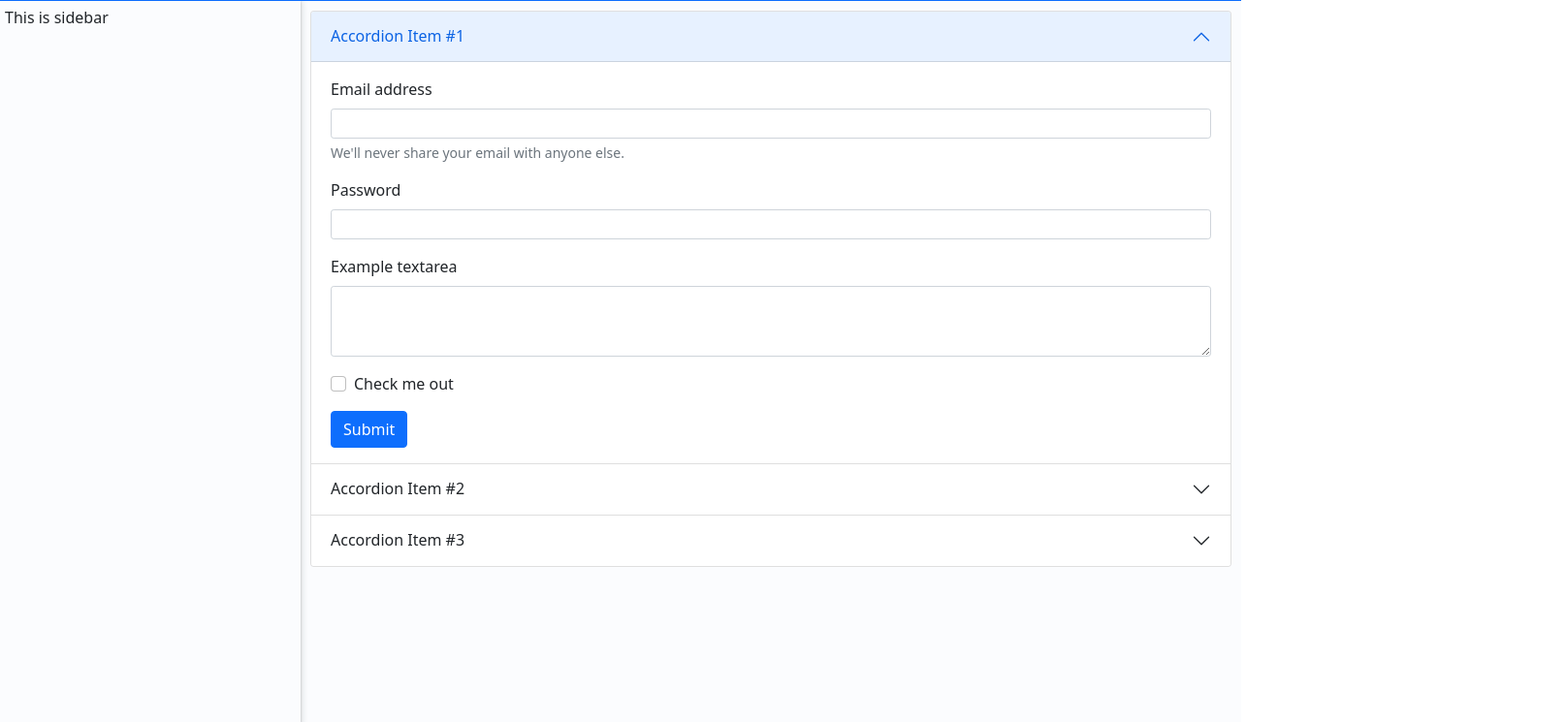
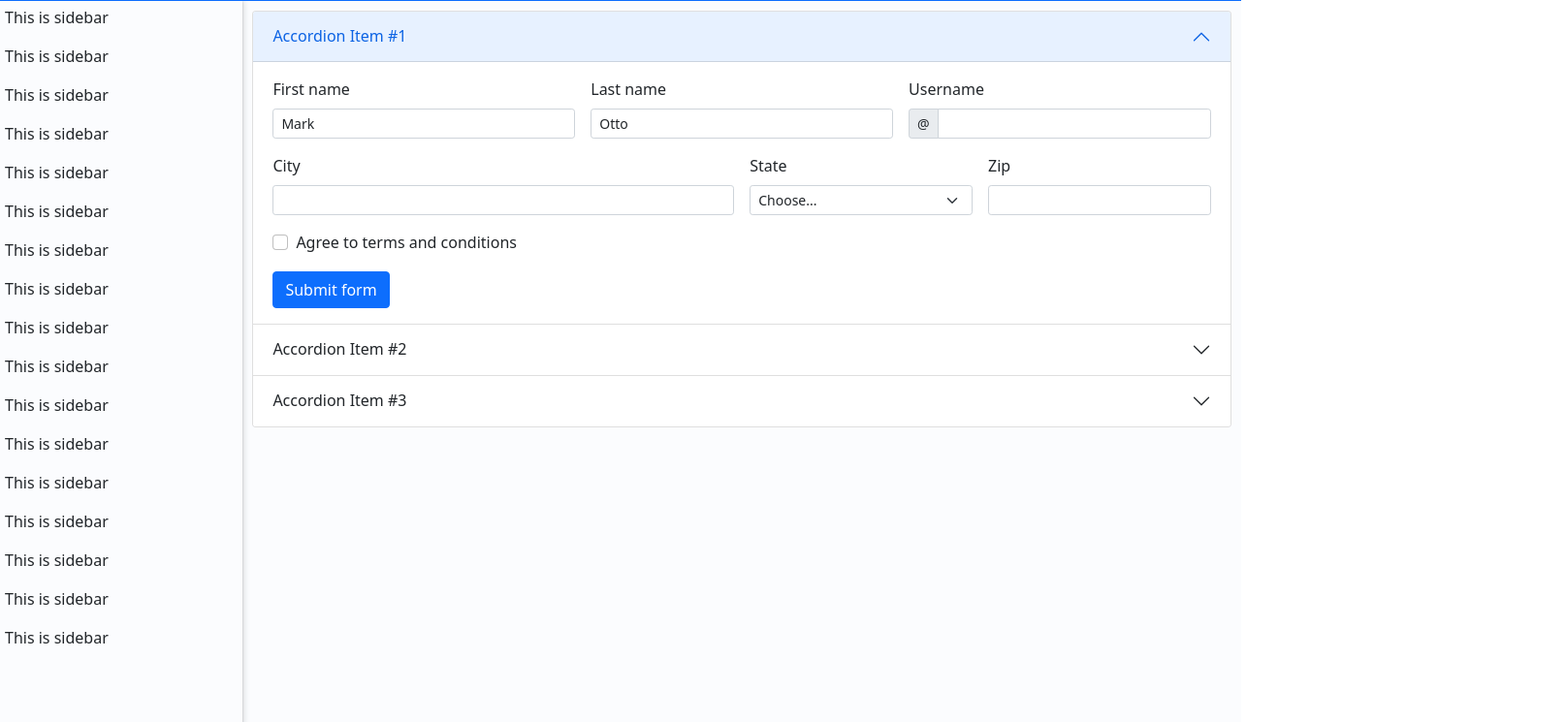
Before and after one commit to shahidkhanafridi/BS5-Responsive-Admin, a plain HTML site: page index.html in a window 1280 px wide. Shown: the part 55-800 px from the top of the page at 97% size, 1615 px wide, since content can reach past the window. Drawn offline with Linux system fonts and the light colour scheme.

Commit message:
custom class for small form controls
custom css class added to make form-control

```diff
--- a/designs/custom-stylesheet.css
+++ b/designs/custom-stylesheet.css
@@ -1,11 +1,25 @@
+::-webkit-scrollbar {
+  width: 10px;
+}
+::-webkit-scrollbar-thumb {
+  min-height:50px;
+  background-color:#888;
+  height: 50px;
+}
+::-webkit-scrollbar-track {
+    background: #e3e3e3;
+}
 
 #wrapper {
   overflow-x: hidden;
   background: #fbfcfe;
+  height: calc(100vh - 56px);
 }
 
 #wrapper #sidebar-wrapper {
-  min-height: calc(100vh - 56px);
+  overflow-x: hidden;
+  overflow-y: scroll;
+  height: 100%;
   margin-left: -310px;
   padding: 5px;
   -webkit-transition: margin .25s ease-out;
@@ -20,7 +34,9 @@
 }
 
 #wrapper #page-content-wrapper {
-  min-width: 100vw;
+  overflow-y: scroll;
+  height: 100%;
+  min-width: calc(100vw -10px);
   padding: 10px;
 }
 
@@ -36,3 +52,12 @@
     margin-left: -310px;
   }
 }
+
+/* custom class for overriding bootstrap default class for small size controls */
+
+.form-control-all-sm .form-control, .form-control-all-sm .form-select, .form-control-all-sm .input-group .input-group-text {
+  min-height: calc(1.5em + .5rem + 2px);
+  padding: .25rem .5rem;
+  font-size: .875rem;
+  border-radius: .2rem;
+}
--- a/index.html
+++ b/index.html
@@ -20,11 +20,10 @@
 
 <body>
   <header>
-        <nav class="navbar navbar-expand-md sticky-top navbar-dark bg-primary">
+    <nav class="navbar navbar-expand-md navbar-dark bg-primary">
       <div class="container-fluid">
         <a class="navbar-brand" href="#">
-                    <img src="images/bootstrap-logo.svg" alt="" width="30" height="24"
-                        class="d-inline-block align-text-top">
+          <img src="images/bootstrap-logo.svg" alt="" width="30" height="24" class="d-inline-block align-text-top">
           ERP App
         </a>
         <button class="navbar-toggler" type="button" data-bs-toggle="collapse" data-bs-target="#navbarNav"
@@ -33,24 +32,6 @@
         </button>
         <div class="collapse navbar-collapse" id="navbarNav">
           <ul class="navbar-nav">
-                      <li class="nav-item">
-                        <a class="nav-link active" aria-current="page" href="#">Home</a>
-                      </li>
-                      <li class="nav-item">
-                        <a class="nav-link" href="#">Features</a>
-                      </li>
-                      <li class="nav-item">
-                        <a class="nav-link" href="#">Pricing</a>
-                      </li>
-                      <li class="nav-item">
-                        <a class="nav-link active" aria-current="page" href="#">Home</a>
-                      </li>
-                      <li class="nav-item">
-                        <a class="nav-link" href="#">Features</a>
-                      </li>
-                      <li class="nav-item">
-                        <a class="nav-link" href="#">Pricing</a>
-                      </li>
             <li class="nav-item">
               <a class="nav-link active" aria-current="page" href="#">Home</a>
             </li>
@@ -106,37 +87,95 @@
 
     <div id="sidebar-wrapper">
       <p>This is sidebar</p>
+      <p>This is sidebar</p>
+      <p>This is sidebar</p>
+      <p>This is sidebar</p>
+      <p>This is sidebar</p>
+      <p>This is sidebar</p>
+      <p>This is sidebar</p>
+      <p>This is sidebar</p>
+      <p>This is sidebar</p>
+      <p>This is sidebar</p>
+      <p>This is sidebar</p>
+      <p>This is sidebar</p>
+      <p>This is sidebar</p>
+      <p>This is sidebar</p>
+      <p>This is sidebar</p>
+      <p>This is sidebar</p>
+      <p>This is sidebar</p>
     </div>
     <div id="page-content-wrapper">
       <div class="accordion" id="accordionPanelsStayOpenExample">
         <div class="accordion-item">
           <h2 class="accordion-header" id="panelsStayOpen-headingOne">
-                    <button class="accordion-button" type="button" data-bs-toggle="collapse" data-bs-target="#panelsStayOpen-collapseOne" aria-expanded="true" aria-controls="panelsStayOpen-collapseOne">
+            <button class="accordion-button" type="button" data-bs-toggle="collapse"
+              data-bs-target="#panelsStayOpen-collapseOne" aria-expanded="true"
+              aria-controls="panelsStayOpen-collapseOne">
               Accordion Item #1
             </button>
           </h2>
-                  <div id="panelsStayOpen-collapseOne" class="accordion-collapse collapse show" aria-labelledby="panelsStayOpen-headingOne">
+          <div id="panelsStayOpen-collapseOne" class="accordion-collapse collapse show"
+            aria-labelledby="panelsStayOpen-headingOne">
             <div class="accordion-body">
 
-                        <form>
-                            <div class="mb-3">
-                              <label for="exampleInputEmail1" class="form-label">Email address</label>
-                              <input type="email" class="form-control form-control-sm" id="exampleInputEmail1" aria-describedby="emailHelp">
-                              <div id="emailHelp" class="form-text">We'll never share your email with anyone else.</div>
+              <form class="row g-3 form-control-all-sm needs-validation" novalidate>
+                <div class="col-md-4">
+                  <label for="validationCustom01" class="form-label">First name</label>
+                  <input type="text" class="form-control form-control-sm" id="validationCustom01" value="Mark" required>
                 </div>
-                            <div class="mb-3">
-                              <label for="exampleInputPassword1" class="form-label">Password</label>
-                              <input type="password" class="form-control form-control-sm" id="exampleInputPassword1">
+                <div class="col-md-4">
+                  <label for="validationCustom02" class="form-label">Last name</label>
+                  <input type="text" class="form-control" id="validationCustom02" value="Otto" required>
                 </div>
-                            <div class="mb-3">
-                              <label for="exampleFormControlTextarea1" class="form-label">Example textarea</label>
-                              <textarea class="form-control form-control-sm" id="exampleFormControlTextarea1" rows="3"></textarea>
+                <div class="col-md-4">
+                  <label for="validationCustomUsername" class="form-label">Username</label>
+                  <div class="input-group has-validation">
+                    <span class="input-group-text" id="inputGroupPrepend">@</span>
+                    <input type="text" class="form-control form-control-sm" id="validationCustomUsername"
+                      aria-describedby="inputGroupPrepend" required>
+                    <div class="invalid-feedback">
+                      Please choose a username.
                     </div>
-                            <div class="mb-3 form-check">
-                              <input type="checkbox" class="form-check-input" id="exampleCheck1">
-                              <label class="form-check-label" for="exampleCheck1">Check me out</label>
                   </div>
-                            <button type="submit" class="btn btn-primary">Submit</button>
+                </div>
+                <div class="col-md-6">
+                  <label for="validationCustom03" class="form-label">City</label>
+                  <input type="text" class="form-control" id="validationCustom03" required>
+                  <div class="invalid-feedback">
+                    Please provide a valid city.
+                  </div>
+                </div>
+                <div class="col-md-3">
+                  <label for="validationCustom04" class="form-label">State</label>
+                  <select class="form-select" id="validationCustom04" required>
+                    <option selected disabled value="">Choose...</option>
+                    <option>...</option>
+                  </select>
+                  <div class="invalid-feedback">
+                    Please select a valid state.
+                  </div>
+                </div>
+                <div class="col-md-3">
+                  <label for="validationCustom05" class="form-label">Zip</label>
+                  <input type="text" class="form-control" id="validationCustom05" required>
+                  <div class="invalid-feedback">
+                    Please provide a valid zip.
+                  </div>
+                </div>
+                <div class="col-12">
+                  <div class="form-check">
+                    <input class="form-check-input" type="checkbox" value="" id="invalidCheck" required>
+                    <label class="form-check-label" for="invalidCheck">
+                      Agree to terms and conditions
+                    </label>
+                    <div class="invalid-feedback">
+                      You must agree before submitting.
+                    </div>
+                  </div>
+                </div>
+                <div class="col-12">
+                  <button class="btn btn-primary" type="submit">Submit form</button>
+                </div>
               </form>
 
             </div>
@@ -144,25 +183,39 @@
         </div>
         <div class="accordion-item">
           <h2 class="accordion-header" id="panelsStayOpen-headingTwo">
-                    <button class="accordion-button collapsed" type="button" data-bs-toggle="collapse" data-bs-target="#panelsStayOpen-collapseTwo" aria-expanded="false" aria-controls="panelsStayOpen-collapseTwo">
+            <button class="accordion-button collapsed" type="button" data-bs-toggle="collapse"
+              data-bs-target="#panelsStayOpen-collapseTwo" aria-expanded="false"
+              aria-controls="panelsStayOpen-collapseTwo">
               Accordion Item #2
             </button>
           </h2>
-                  <div id="panelsStayOpen-collapseTwo" class="accordion-collapse collapse" aria-labelledby="panelsStayOpen-headingTwo">
+          <div id="panelsStayOpen-collapseTwo" class="accordion-collapse collapse"
+            aria-labelledby="panelsStayOpen-headingTwo">
             <div class="accordion-body">
-                      <strong>This is the second item's accordion body.</strong> It is hidden by default, until the collapse plugin adds the appropriate classes that we use to style each element. These classes control the overall appearance, as well as the showing and hiding via CSS transitions. You can modify any of this with custom CSS or overriding our default variables. It's also worth noting that just about any HTML can go within the <code>.accordion-body</code>, though the transition does limit overflow.
+              <strong>This is the second item's accordion body.</strong> It is hidden by default, until the collapse
+              plugin adds the appropriate classes that we use to style each element. These classes control the overall
+              appearance, as well as the showing and hiding via CSS transitions. You can modify any of this with custom
+              CSS or overriding our default variables. It's also worth noting that just about any HTML can go within the
+              <code>.accordion-body</code>, though the transition does limit overflow.
             </div>
           </div>
         </div>
         <div class="accordion-item">
           <h2 class="accordion-header" id="panelsStayOpen-headingThree">
-                    <button class="accordion-button collapsed" type="button" data-bs-toggle="collapse" data-bs-target="#panelsStayOpen-collapseThree" aria-expanded="false" aria-controls="panelsStayOpen-collapseThree">
+            <button class="accordion-button collapsed" type="button" data-bs-toggle="collapse"
+              data-bs-target="#panelsStayOpen-collapseThree" aria-expanded="false"
+              aria-controls="panelsStayOpen-collapseThree">
               Accordion Item #3
             </button>
           </h2>
-                  <div id="panelsStayOpen-collapseThree" class="accordion-collapse collapse" aria-labelledby="panelsStayOpen-headingThree">
+          <div id="panelsStayOpen-collapseThree" class="accordion-collapse collapse"
+            aria-labelledby="panelsStayOpen-headingThree">
             <div class="accordion-body">
-                      <strong>This is the third item's accordion body.</strong> It is hidden by default, until the collapse plugin adds the appropriate classes that we use to style each element. These classes control the overall appearance, as well as the showing and hiding via CSS transitions. You can modify any of this with custom CSS or overriding our default variables. It's also worth noting that just about any HTML can go within the <code>.accordion-body</code>, though the transition does limit overflow.
+              <strong>This is the third item's accordion body.</strong> It is hidden by default, until the collapse
+              plugin adds the appropriate classes that we use to style each element. These classes control the overall
+              appearance, as well as the showing and hiding via CSS transitions. You can modify any of this with custom
+              CSS or overriding our default variables. It's also worth noting that just about any HTML can go within the
+              <code>.accordion-body</code>, though the transition does limit overflow.
             </div>
           </div>
         </div>
```
Lines whose indentation alone changed are shown as unchanged.
